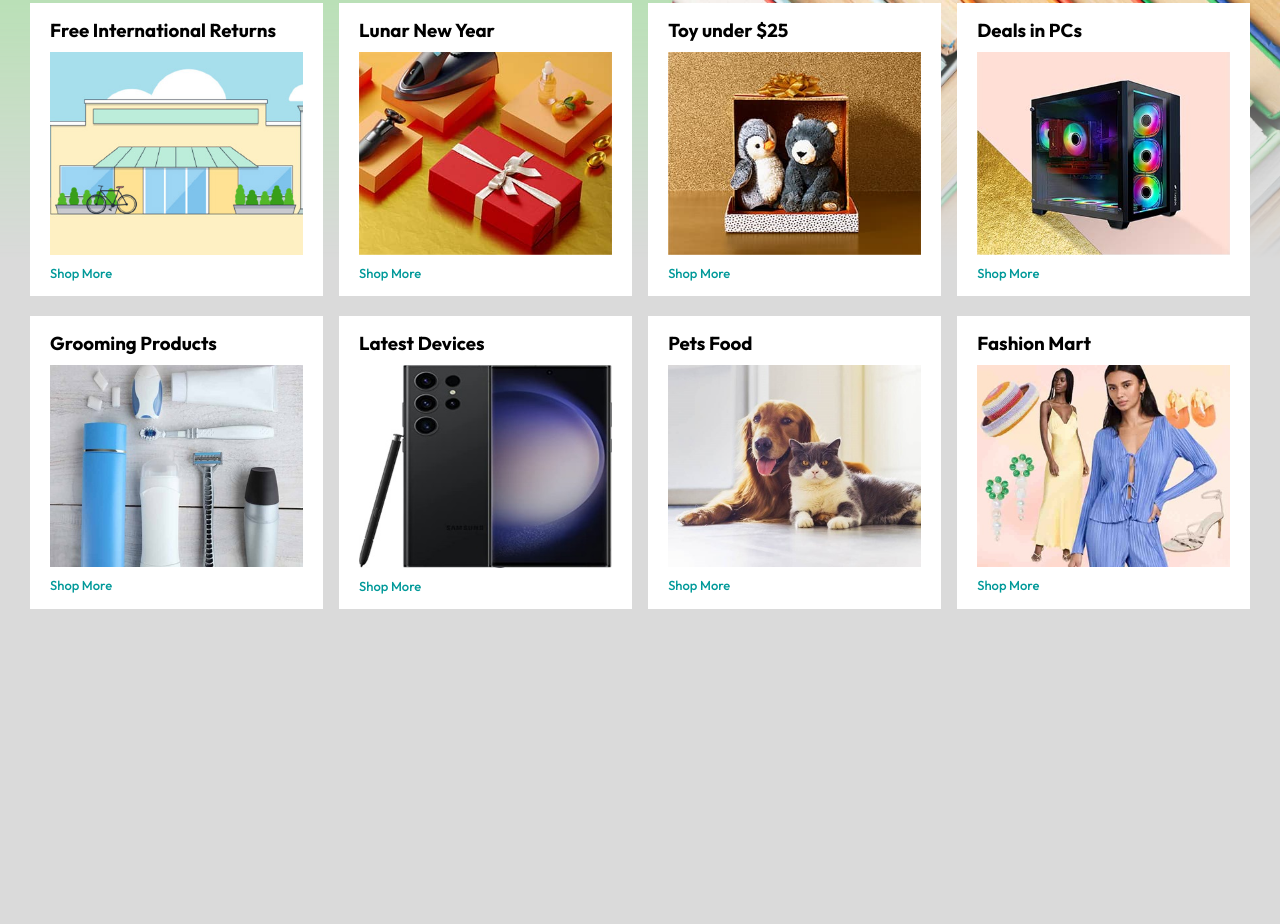
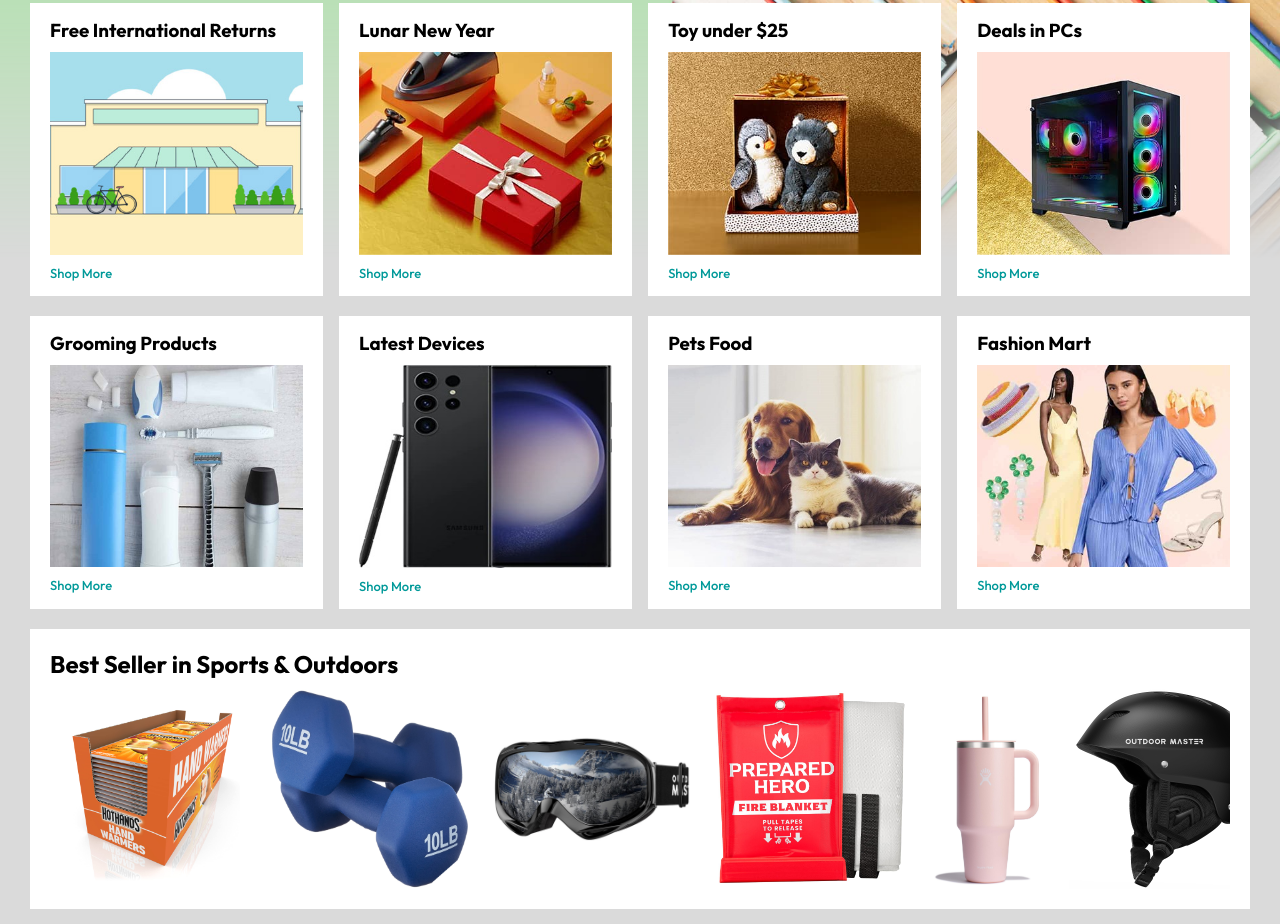
Before and after one commit to amiksha125/amazon-clone, a plain HTML site: page index.html in a window 1280 px wide. Shown: the part 355-1279 px from the top of the page. Before the commit the page ends 984 px from the top, so only its background shows below. Drawn offline with Linux system fonts and the light colour scheme; a web font is replaced by a local one.

Commit message:
added sports and outdoor products aligned horizontally with a scroll bar

```diff
--- a/index.html
+++ b/index.html
@@ -132,6 +132,23 @@
         </div>
     </div>
 
+
+    <div class="product-slider">
+        <h2>Best Seller in Sports & Outdoors</h2>
+        <div class="products">
+            <img src="./assets/product1-1.jpg" alt="">
+            <img src="./assets/product1-2.jpg" alt="">
+            <img src="./assets/product1-3.jpg" alt="">
+            <img src="./assets/product1-4.jpg" alt="">
+            <img src="./assets/product1-5.jpg" alt="">
+            <img src="./assets/product1-6.jpg" alt="">
+            <img src="./assets/product1-7.jpg" alt="">
+            <img src="./assets/product1-8.jpg" alt="">
+            <img src="./assets/product1-9.jpg" alt="">
+            <img src="./assets/product1-10.jpg" alt="">
+        </div>
+    </div>
+
     <script src="script.js"></script>
 </body>
 </html>
--- a/style.css
+++ b/style.css
@@ -169,3 +169,22 @@ nav{
 .header-box{
     margin-top: -20vw;
 }
+
+.product-slider{
+    background: #fff;
+    margin: 0 30px;
+    padding: 20px;
+    margin-bottom: 15px;
+}
+
+.product-slider .products{
+    display: flex;
+    overflow-x: auto;
+    gap: 20px;
+    margin-top: 10px;
+}
+
+.product-slider .products img{
+   max-width: 200px;
+   max-height: 200px;
+}
```
